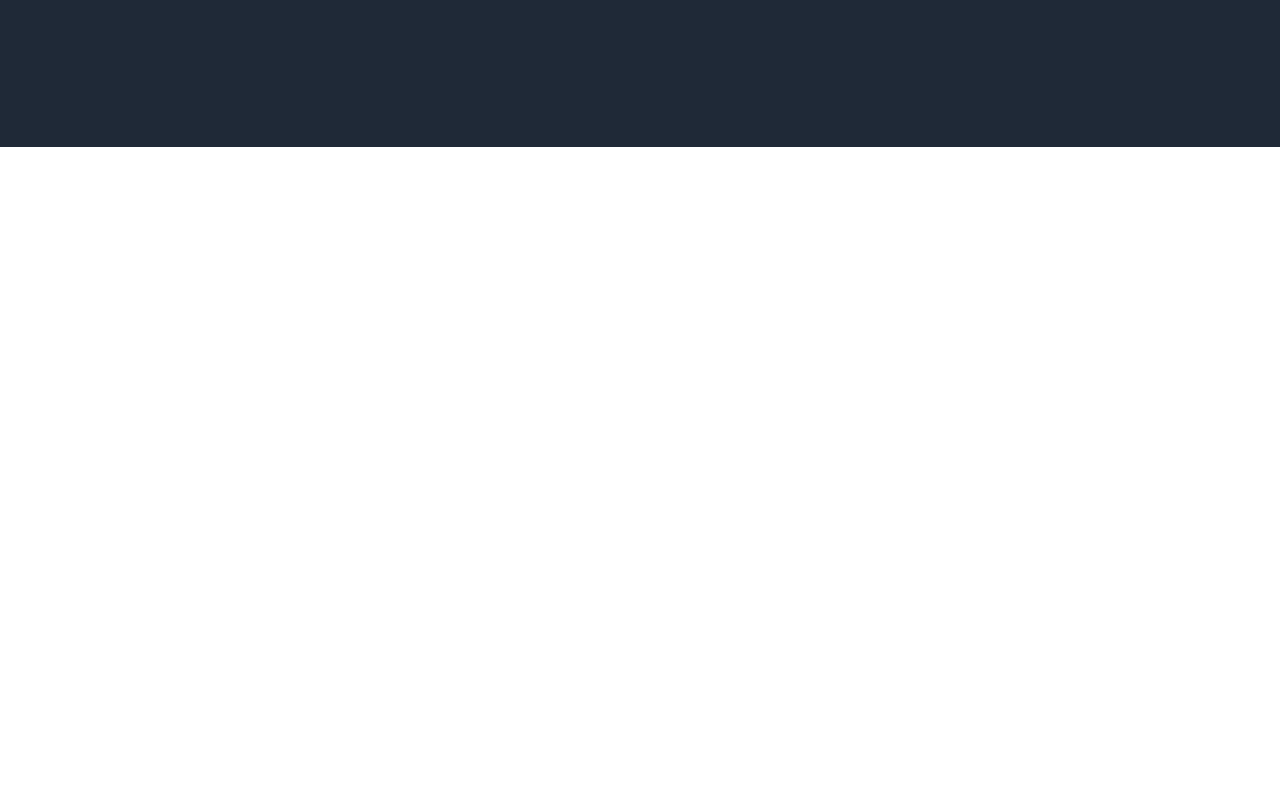
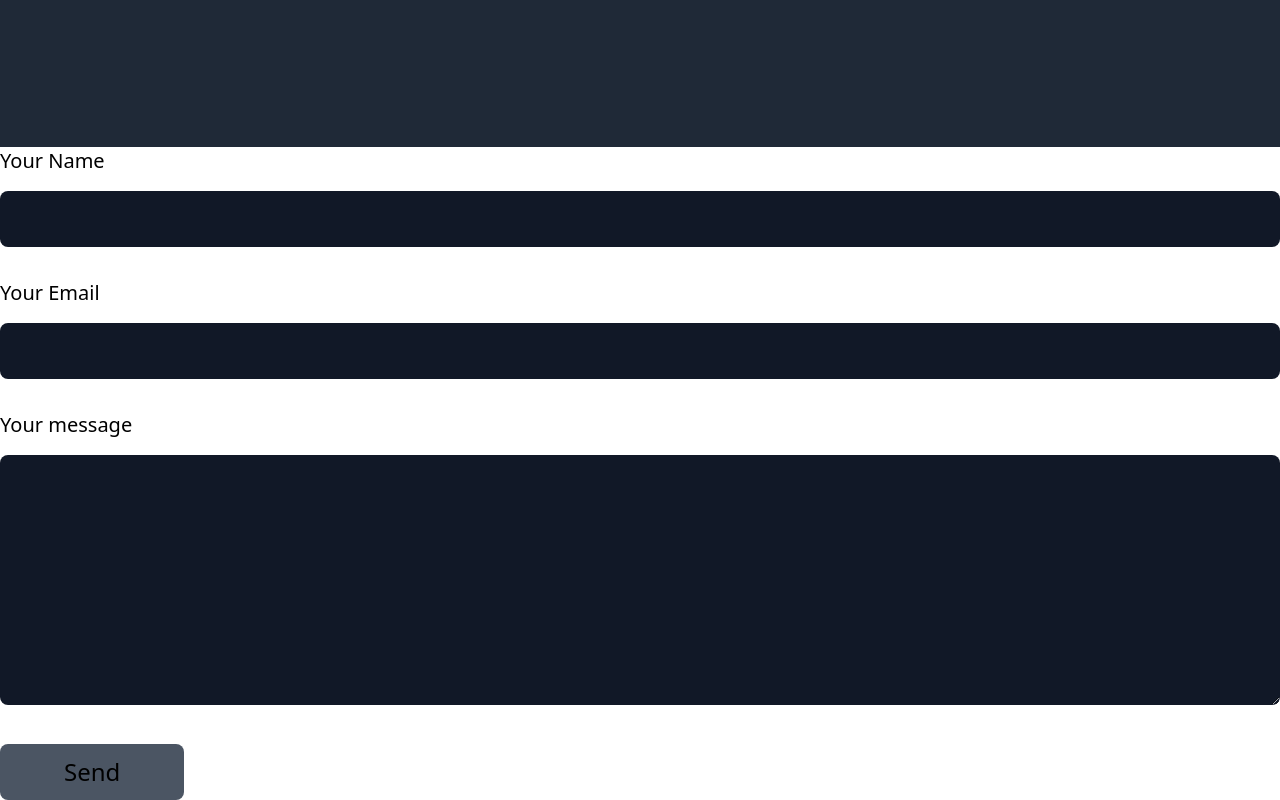
Before and after one commit to maneeshaYasinth/Maneesha-Gunarathna, a React (Vite) app: page / in a window 1280 px wide. Shown: the part 1453-2253 px from the top of the page. Before the commit the page ends 1600 px from the top, so only its background shows below. Built offline with nearby package versions, Linux system fonts and the light colour scheme.

Commit message:
added contact page

```diff
--- a/src/App.jsx
+++ b/src/App.jsx
@@ -3,6 +3,7 @@ import './App.css'
 import Navbar from './components/navbar'
 import Home from './components/home'
 import Achivements from './components/achivements'
+import ContactForm from './components/contact'
 
 function App() {
   const [count, setCount] = useState(0)
@@ -12,6 +13,7 @@ function App() {
      <Home />
 
      <Achivements />
+     <ContactForm />
 
 
 
--- /dev/null
+++ b/src/components/contact.jsx
@@ -0,0 +1,57 @@
+import React, { useState } from 'react';
+
+export default function ContactForm() {
+  const [name, setName] = useState('');
+  const [email, setEmail] = useState('');
+  const [message, setMessage] = useState('');
+
+  return (
+    <form className="w-full">
+      <div className="form-group mb-8 w-full">
+        <label htmlFor="name" className="text-xl">
+          Your Name
+          <input
+            type="text"
+            id="name"
+            name="name"
+            value={name}
+            onChange={(e) => setName(e.target.value)}
+            className="w-full text-2xl p-3 text-gray-600 bg-gray-900 outline-none border-none rounded-lg mt-4"
+          />
+        </label>
+      </div>
+      <div className="form-group mb-8 w-full">
+        <label htmlFor="email" className="text-xl">
+          Your Email
+          <input
+            type="email"
+            id="email"
+            name="email"
+            value={email}
+            onChange={(e) => setEmail(e.target.value)}
+            className="w-full text-2xl p-3 text-gray-600 bg-gray-900 outline-none border-none rounded-lg mt-4"
+          />
+        </label>
+      </div>
+      <div className="form-group mb-8 w-full">
+        <label htmlFor="message" className="text-xl">
+          Your message
+          <textarea
+            type="text"
+            id="message"
+            name="message"
+            value={message}
+            onChange={(e) => setMessage(e.target.value)}
+            className="w-full text-2xl p-3 text-gray-600 bg-gray-900 outline-none border-none rounded-lg mt-4 min-h-[250px] resize-y"
+          />
+        </label>
+      </div>
+      <button
+        type="submit"
+        className="bg-gray-600 text-black text-2xl inline-block outline-none border-none px-16 py-3 rounded-lg cursor-pointer"
+      >
+        Send
+      </button>
+    </form>
+  );
+}
```
